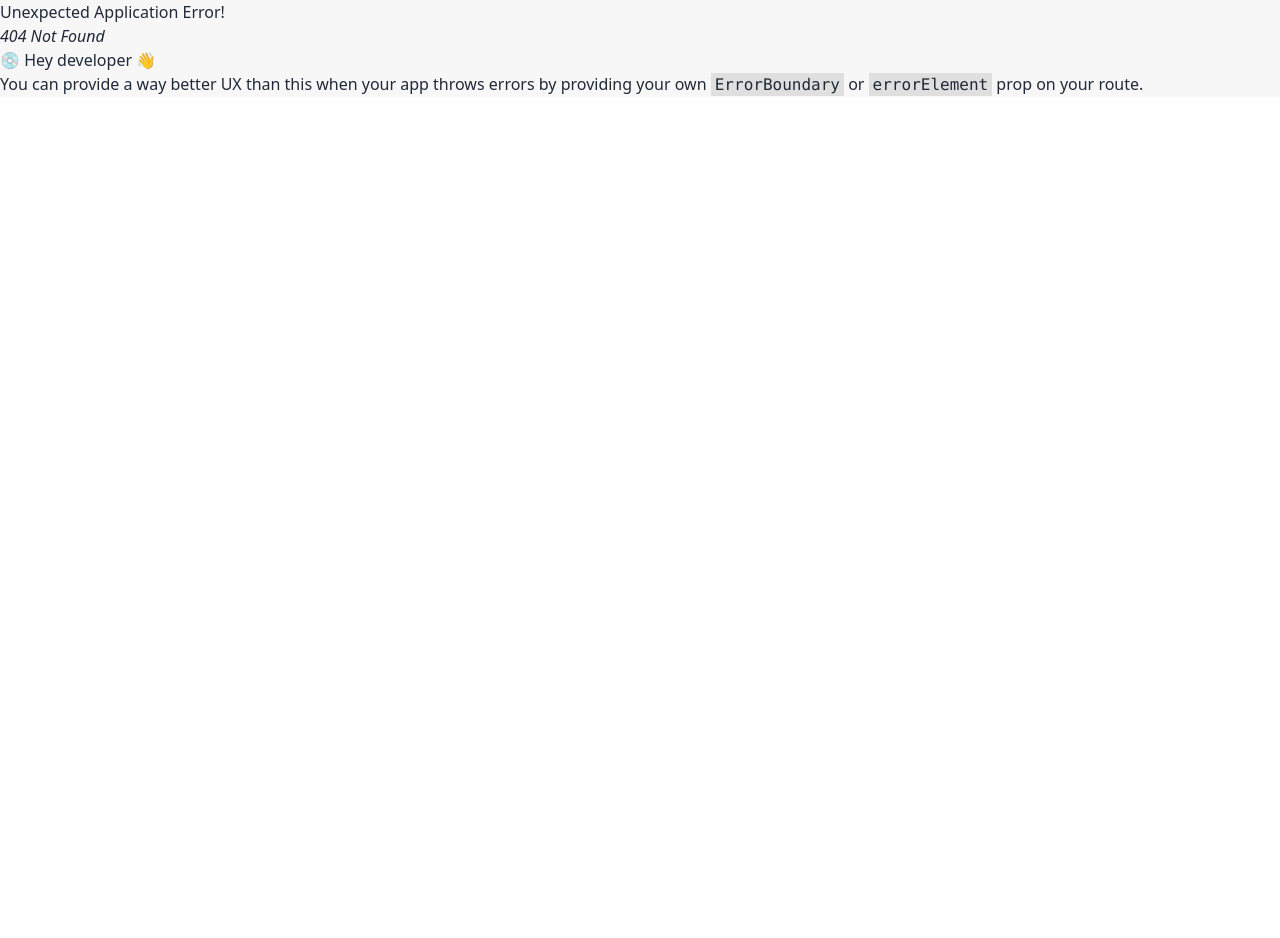
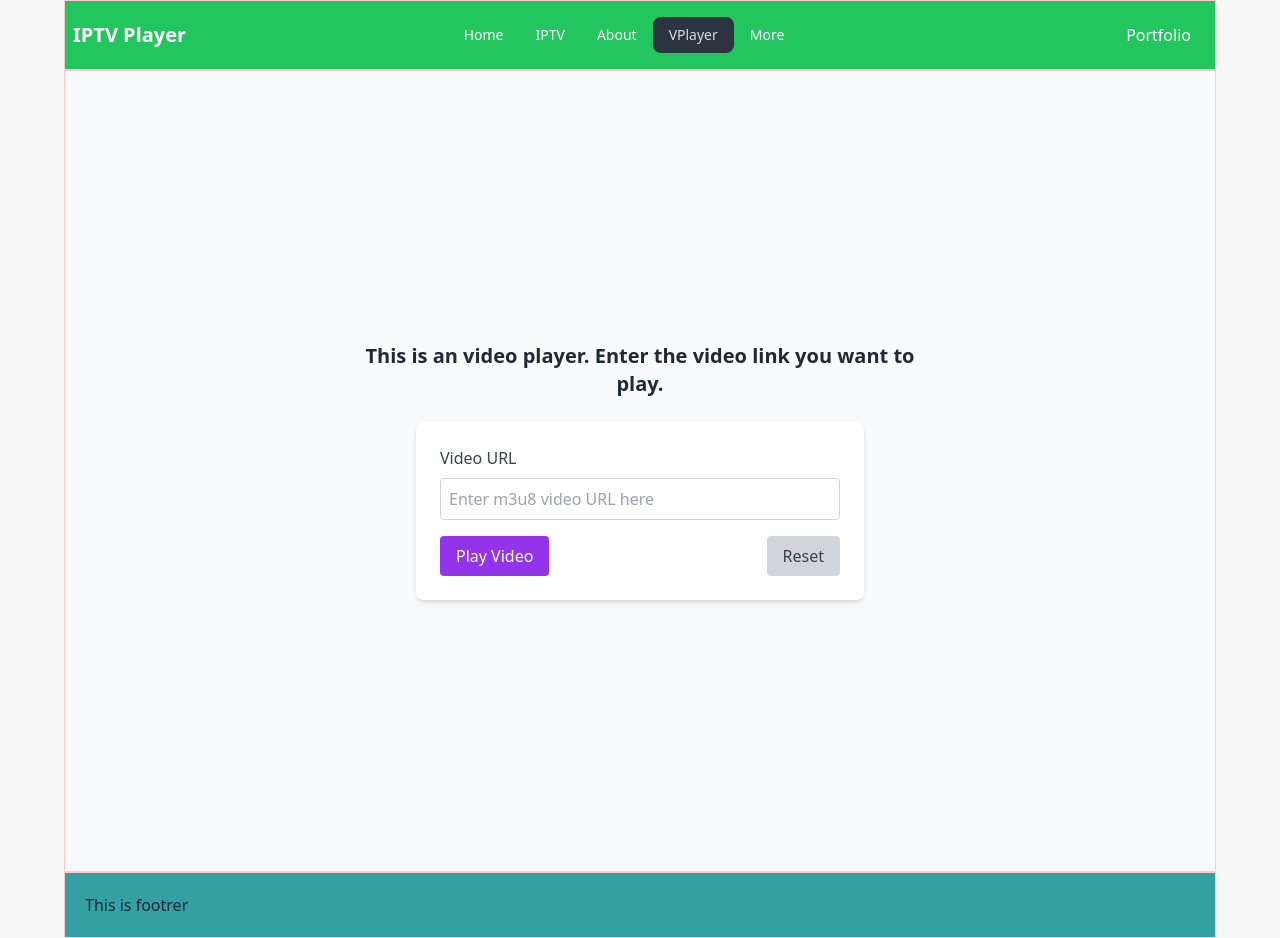
Before and after one commit to ArifMiah07/alltvcnl, a React (Vite) app: page /v-player in a window 1280 px wide. Before the commit this address had no page. Before the commit the page ends 800 px from the top, so only its background shows below. Built offline with nearby package versions, Linux system fonts and the light colour scheme.

Commit message:
added infinte scrolling and added a video player with link/url

```diff
--- a/package.json
+++ b/package.json
@@ -18,6 +18,7 @@
     "react-dom": "^18.2.0",
     "react-helmet-async": "^2.0.4",
     "react-icons": "^5.5.0",
+    "react-intersection-observer": "^9.16.0",
     "react-player": "^2.16.0",
     "react-router-dom": "^6.22.3",
     "sort-by": "^1.2.0"
--- a/src/Pages/About/About.jsx
+++ b/src/Pages/About/About.jsx
@@ -1,18 +1,45 @@
-// import NavBar from "../Shared/NavBar/NavBar";
-
 import { Helmet } from "react-helmet-async";
-import IPTVComponent from "../IPTVComponent/IPTVComponent";
-
 
 const About = () => {
   return (
     <div className="h-fit">
       {/* <NavBar></NavBar> */}
       <Helmet>
-                <title>About | Root</title>
+        <title>About Us</title>
       </Helmet>
-            <h1>hir is about</h1>
-            <IPTVComponent></IPTVComponent>
+      <div className="hero min-h-screen bg-base-200">
+        <div className="hero-content text-center">
+          <div className="max-w-md">
+            <h1 className="text-5xl font-bold">About Us</h1>
+            <p className="py-6">
+              We are a team dedicated to providing the best IPTV experience. Our
+              platform offers a wide range of channels and features to enhance
+              your viewing pleasure.
+            </p>
+            <p className="py-6">
+              Our mission is to deliver high-quality content and a user-friendly
+              interface, making it easy for you to find and enjoy your favorite
+              channels.
+            </p>
+            <p className="py-6">
+              We value your feedback and are constantly working to improve our
+              service. If you have any suggestions or questions, feel free to
+              reach out to us.
+            </p>
+            <p className="py-6">
+              Thank you for choosing our IPTV service. We hope you have a great
+              viewing experience!
+            </p>
+          </div>
+          <div className="flex justify-center mt-6">
+            <img
+              src="https://via.placeholder.com/150"
+              alt="About Us"
+              className="rounded-lg shadow-lg"
+            />{" "}
+          </div>
+        </div>
+      </div>
     </div>
   );
 };
--- /dev/null
+++ b/src/Pages/IPTV/IPTV.jsx
@@ -0,0 +1,11 @@
+import IPTVComponent from "../IPTVComponent/IPTVComponent";
+
+const IPTV = () => {
+  return (
+    <div>
+      <IPTVComponent></IPTVComponent>
+    </div>
+  );
+};
+
+export default IPTV;
--- a/src/Pages/IPTVComponent/IPTVComponent.jsx
+++ b/src/Pages/IPTVComponent/IPTVComponent.jsx
@@ -170,10 +170,10 @@ const IPTVComponent = () => {
       {/* Navigation */}
       <nav className="bg-gray-800 p-4 mb-6">
         <div className="flex justify-between items-center">
-          <h1 className="text-white text-xl font-bold">IPTV Player</h1>
+          {/* <h1 className="text-white text-xl font-bold">IPTV Player</h1> */}
           <div className="flex gap-4">
             <Link
-              to="/"
+              to="/about"
               className="text-white bg-blue-600 hover:bg-blue-700 px-4 py-2 rounded">
               All Channels
             </Link>
@@ -189,7 +189,7 @@ const IPTVComponent = () => {
       <h1>IPTV Channels : {channels.length}</h1>
 
       {/* Section Info & Prev/Next */}
-      <div className="w-full flex flex-col items-center  justify-between lg:flex-row px-4 my-4">
+      <div className="w-full grid grid-cols-1 lg:grid-cols-5 gap-3 items-center  justify-between  px-4 my-4">
         <h3 className="capitalize bg-purple-600 text-white py-2 px-3 w-full lg:w-auto text-center">
           Current Section: {currentPage}
         </h3>
@@ -199,7 +199,7 @@ const IPTVComponent = () => {
             className="flex flex-col lg:flex-row items-center gap-0 w-full">
             <input
               className="outline-none text-center py-2 px-3 bg-white w-full lg:w-full"
-              placeholder="Enter Cnl's Per Section"
+              placeholder="Cnl's Per Sec."
               type="number"
               name="cnlPerPage"
               id="cnlPerPage"
@@ -220,7 +220,7 @@ const IPTVComponent = () => {
             className="flex flex-col lg:flex-row items-center gap-0 w-full">
             <input
               className="outline-none text-center py-2 px-3 bg-white w-full lg:w-full"
-              placeholder="Enter Section Number"
+              placeholder="Sec. Num"
               type="number"
               name="cnlPerPage"
               id="sectionNumber"
@@ -277,7 +277,7 @@ const IPTVComponent = () => {
             <div className="flex gap-2 my-3">
               <button onClick={() => handleUrl(channel.url)}>
                 <Link
-                  to={`/view-url`}
+                  to={`/view`}
                   state={{
                     channelName: channel.channel,
                     channelUrl: channel.url,
--- a/src/Pages/IPTVComponent/IPTVLN.jsx
+++ b/src/Pages/IPTVComponent/IPTVLN.jsx
@@ -1,32 +1,113 @@
-import { useEffect, useState } from 'react';
-import axios from 'axios';
+import { useEffect, useState, useCallback } from "react";
+import axios from "axios";
+import { Link, useLocation } from "react-router-dom";
+import { useInView } from "react-intersection-observer";
+
+const BATCH_SIZE = 50;
 
 const IPTVLN = () => {
-  const [channels, setChannels] = useState([]);
+  const [allChannels, setAllChannels] = useState([]);
+  const [visibleChannels, setVisibleChannels] = useState([]);
+  const [page, setPage] = useState(1);
+  const [loading, setLoading] = useState(false);
+  const { ref, inView } = useInView();
+  const location = useLocation();
 
+  // Fetch all channels once
   useEffect(() => {
     const fetchChannels = async () => {
       try {
-        const response = await axios.get('https://iptv-org.github.io/api/streams.json');
-        setChannels(response.data);
+        const response = await axios.get(
+          "https://iptv-org.github.io/api/streams.json"
+        );
+        setAllChannels(response.data);
+        setVisibleChannels(response.data.slice(0, BATCH_SIZE));
       } catch (error) {
-        console.error('Error fetching channels:', error);
+        console.error("Error fetching channels:", error);
       }
     };
 
     fetchChannels();
   }, []);
 
+  // Load next batch for infinite scroll
+  const loadMore = useCallback(() => {
+    const start = page * BATCH_SIZE;
+    const end = start + BATCH_SIZE;
+    const nextBatch = allChannels.slice(start, end);
+    if (nextBatch.length > 0) {
+      setVisibleChannels((prev) => [...prev, ...nextBatch]);
+      setPage((prev) => prev + 1);
+    }
+  }, [page, allChannels]);
+
+  // Trigger load more when inView changes
+  useEffect(() => {
+    if (inView && !loading) {
+      setLoading(true);
+      setTimeout(() => {
+        loadMore();
+        setLoading(false);
+      }, 500); // simulate slight delay
+    }
+  }, [inView, loadMore, loading]);
+
   return (
-    <div>
-      <h1>IPTV Channels</h1>
-      <ul>
-        {channels.map((channel, index) => (
-          <li key={index}>
-            <a href={channel.url} target="_blank" rel="noopener noreferrer">{channel.channel}</a>
-          </li>
-        ))}
-      </ul>
+    <div className="max-w-4xl mx-auto p-4">
+      <h1 className="text-2xl text-black font-bold mb-4">IPTV Channels : {allChannels.length}</h1>
+
+      <table className="w-full border-collapse border border-gray-300">
+        <thead>
+          <tr className="bg-gray-100">
+            <th className="border border-gray-300 p-2 text-left">index</th>
+            <th className="border border-gray-300 p-2 text-left">Channel Name</th>
+            <th className="border border-gray-300 p-2 text-left">Link</th>
+            <th className="border border-gray-300 p-2 text-left">Actions</th>
+          </tr>
+        </thead>
+        <tbody>
+          {visibleChannels.map((channel, index) => (
+            <tr key={channel.id || index} className="hover:bg-purple-50">
+              <td className="border border-gray-300 p-2">
+                {index + 1 || "Unknown index"}
+              </td>
+              <td className="border border-gray-300 p-2">
+                {channel?.channel || "Unknown Channel"}
+              </td>
+              <td className="border border-gray-300 p-2">
+                <a
+                  href={channel?.url}
+                  target="_blank"
+                  rel="noopener noreferrer"
+                  className="text-blue-600 hover:underline"
+                >
+                  Watch
+                </a>
+              </td>
+              <td className="border border-gray-300 p-2">
+                <Link
+                  to={`/view`}
+                  state={{
+                    channelName: channel.channel || "Unknown Channel",
+                    channelUrl: channel.url,
+                    channelId: channel.id,
+                    from: location.pathname,
+                  }}
+                >
+                  <button className="bg-purple-100 hover:bg-purple-200 text-black py-1 px-3 rounded cursor-pointer inline-flex items-center">
+                    View
+                  </button>
+                </Link>
+              </td>
+            </tr>
+          ))}
+        </tbody>
+      </table>
+
+      {/* Infinite scroll trigger */}
+      <div ref={ref} className="text-center mt-6 text-gray-500">
+        {loading ? "Loading more channels..." : "Scroll down to load more..."}
+      </div>
     </div>
   );
 };
--- a/src/Pages/SavedChannelPage/SavedChannelPage.jsx
+++ b/src/Pages/SavedChannelPage/SavedChannelPage.jsx
@@ -134,9 +134,10 @@ export const SavedChannelsPage = () => {
                     <td className="px-6 py-4 whitespace-nowrap text-sm font-medium">
                       <div className="flex gap-2">
                         <Link
-                          to={`/view-url/${encodeURIComponent(channel.url)}`}
+                          to={`/view`}
                           state={{
-                            channelName: channel.name,
+                            channelName: channel.channel || 'Unknown Channel',
+                            channelUrl: channel.url,
                             channelId: channel.id,
                             from: "/saved-channels",
                           }}
--- a/src/Pages/Shared/NavBar/NavBar.jsx
+++ b/src/Pages/Shared/NavBar/NavBar.jsx
@@ -1,32 +1,69 @@
-import {  NavLink } from "react-router-dom";
-
-
+import { NavLink } from "react-router-dom";
 
 const NavBar = () => {
   return (
-        <div className="navbar bg-[#D9ED92]">
+    <div className="navbar bg-green-500 text-white ">
       <div className="navbar-start">
         <div className="dropdown">
           <div tabIndex={0} role="button" className="btn btn-ghost lg:hidden">
-                    <svg xmlns="http://www.w3.org/2000/svg" className="h-5 w-5" fill="none" viewBox="0 0 24 24" stroke="currentColor"><path strokeLinecap="round" strokeLinejoin="round" strokeWidth="2" d="M4 6h16M4 12h8m-8 6h16" /></svg>
+            <svg
+              xmlns="http://www.w3.org/2000/svg"
+              className="h-5 w-5"
+              fill="none"
+              viewBox="0 0 24 24"
+              stroke="currentColor">
+              <path
+                strokeLinecap="round"
+                strokeLinejoin="round"
+                strokeWidth="2"
+                d="M4 6h16M4 12h8m-8 6h16"
+              />
+            </svg>
           </div>
-                <ul tabIndex={0} className="menu menu-sm dropdown-content mt-3 z-[1] p-2 shadow bg-base-100 rounded-box w-52">
-                    <li><NavLink to={`/`}>Home</NavLink></li>
-                    <li><NavLink to={`/about`}>About</NavLink></li>
-                    <li><NavLink to={`/more`}>More</NavLink></li>
+          <ul
+            tabIndex={0}
+            className="menu menu-sm dropdown-content mt-3 z-[1] p-2 shadow bg-base-100 rounded-box w-52">
+            <li>
+              <NavLink to={`/`}>Home</NavLink>
+            </li>
+            <li>
+              <NavLink to={`/about`}>About</NavLink>
+            </li>
+            <li>
+              <NavLink to={`/v-player`}>VPlayer</NavLink>
+            </li>
+            <li>
+              <NavLink to={`/more`}>More</NavLink>
+            </li>
           </ul>
         </div>
-                <a className="btn btn-ghost text-xl">Arif Miah</a>
+        {/* <a className="btn btn-ghost text-xl">Arif Miah</a> */}
+        <a href="/">
+          {" "}
+          <h1 className="text-white text-xl font-bold">IPTV Player</h1>
+        </a>
       </div>
       <div className="navbar-center hidden lg:flex">
         <ul className="menu menu-horizontal px-1">
-                <li><NavLink to={`/`}>Home</NavLink></li>
-                    <li><NavLink to={`/about`}>About</NavLink></li>
-                    <li><NavLink to={`/more`}>More</NavLink></li>
+          <li>
+            <NavLink to={`/`}>Home</NavLink>
+          </li>
+          <li>
+            <NavLink to={`/iptv`}>IPTV</NavLink>
+          </li>
+          <li>
+            <NavLink to={`/about`}>About</NavLink>
+          </li>
+          <li>
+            <NavLink to={`/v-player`}>VPlayer</NavLink>
+          </li>
+          <li>
+            <NavLink to={`/more`}>More</NavLink>
+          </li>
         </ul>
       </div>
-            <div className="navbar-end">
-                <NavLink to={`/bookmark-channels`}>Saved</NavLink>
+      <div className="navbar-end mx-4">
+        <a href="https://arif-miah-portfolio.vercel.app">Portfolio</a>
       </div>
     </div>
   );
--- /dev/null
+++ b/src/Pages/VPlayer/VPlayer.jsx
@@ -0,0 +1,94 @@
+import { useState } from "react";
+import ReactPlayer from "react-player";
+
+const VPlayer = () => {
+  const [videoUrl, setVideoUrl] = useState("");
+  const [playingUrl, setPlayingUrl] = useState("");
+
+  // Handle form submission - start playback
+  const handleSubmit = (e) => {
+    e.preventDefault();
+    const url = videoUrl.trim();
+
+    if (url) {
+      setPlayingUrl(url);
+    } else {
+      alert("Please enter a valid video URL.");
+      setPlayingUrl("");
+    }
+  };
+
+  // Handle reset - clear inputs and stop playback
+  const handleReset = () => {
+    setVideoUrl("");
+    setPlayingUrl("");
+  };
+
+  return (
+    <div className="min-h-screen bg-gray-50 flex flex-col items-center justify-center p-4">
+      <h1 className="text-xl font-semibold mb-6 text-center max-w-xl">
+        This is an video player. Enter the video link you want to play.
+      </h1>
+
+      <form
+        onSubmit={handleSubmit}
+        onReset={handleReset}
+        className="w-full max-w-md bg-white rounded-lg shadow-md p-6"
+      >
+        <label
+          htmlFor="video-url"
+          className="block text-gray-700 mb-2 font-medium"
+        >
+          Video URL
+        </label>
+        <input
+          id="video-url"
+          name="url"
+          type="text"
+          value={videoUrl}
+          onChange={(e) => setVideoUrl(e.target.value)}
+          placeholder="Enter m3u8 video URL here"
+          className="w-full p-2 border border-gray-300 rounded focus:outline-none focus:ring-2 focus:ring-purple-400"
+          required
+        />
+
+        <div className="mt-4 flex justify-between">
+          <button
+            type="submit"
+            className="bg-purple-600 hover:bg-purple-700 text-white py-2 px-4 rounded transition"
+          >
+            Play Video
+          </button>
+          <button
+            type="reset"
+            className="bg-gray-300 hover:bg-gray-400 text-gray-700 py-2 px-4 rounded transition"
+          >
+            Reset
+          </button>
+        </div>
+      </form>
+
+      {/* Video player */}
+      {playingUrl && (
+        <div className="w-full min-h-screen max-w-md mt-6 aspect-video">
+          <ReactPlayer
+            url={playingUrl}
+            controls
+            width="100%"
+            height="100%"
+            playing
+            config={{
+              file: {
+                attributes: {
+                  controlsList: "nodownload",
+                },
+              },
+            }}
+          />
+        </div>
+      )}
+    </div>
+  );
+};
+
+export default VPlayer;
```
Also changed, not shown: src/Routes/Routes.jsx (+11 -1 lines), 1 other file (tests, documents, lock files or other folders). Lines whose indentation alone changed are shown as unchanged.
